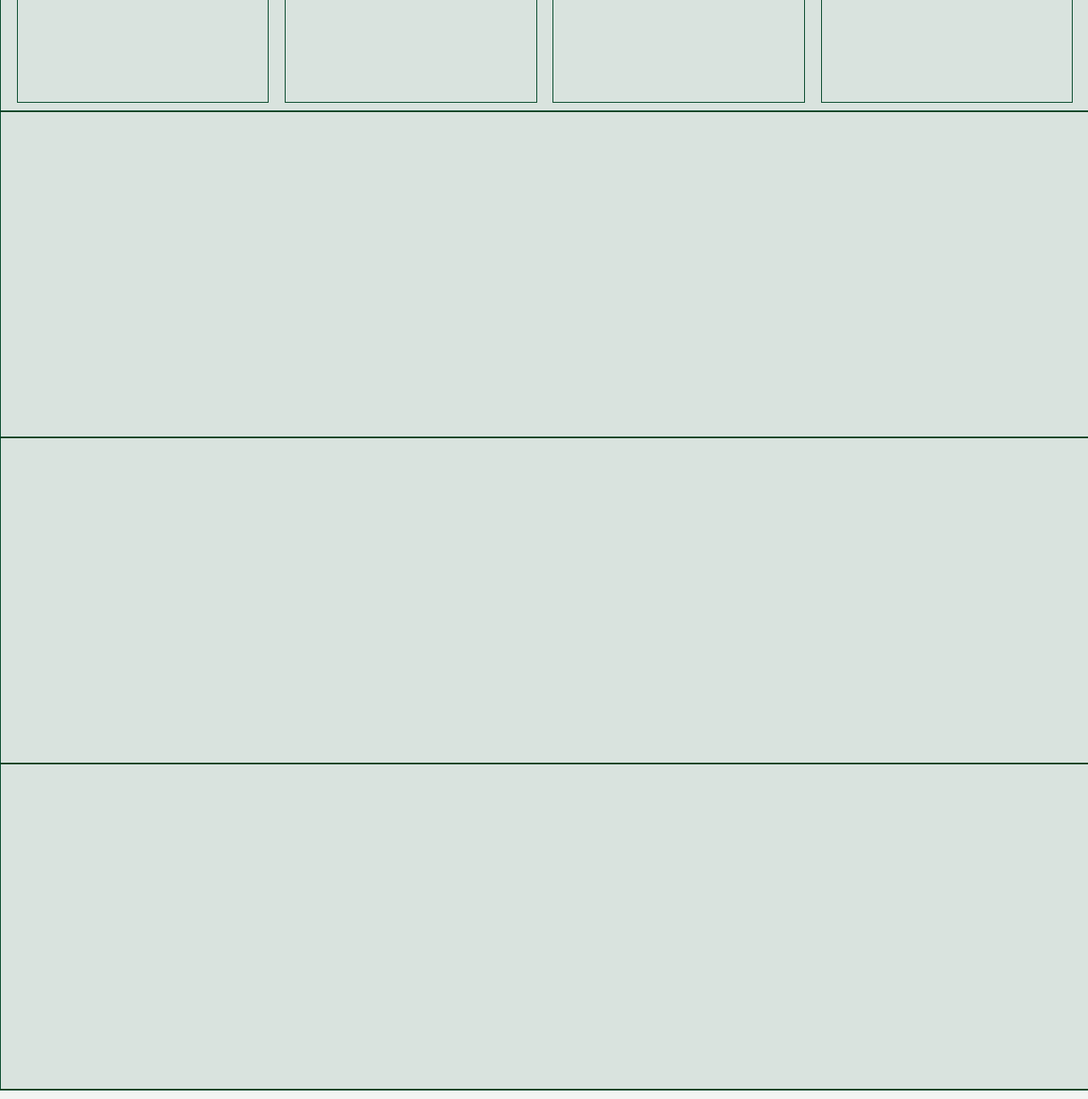
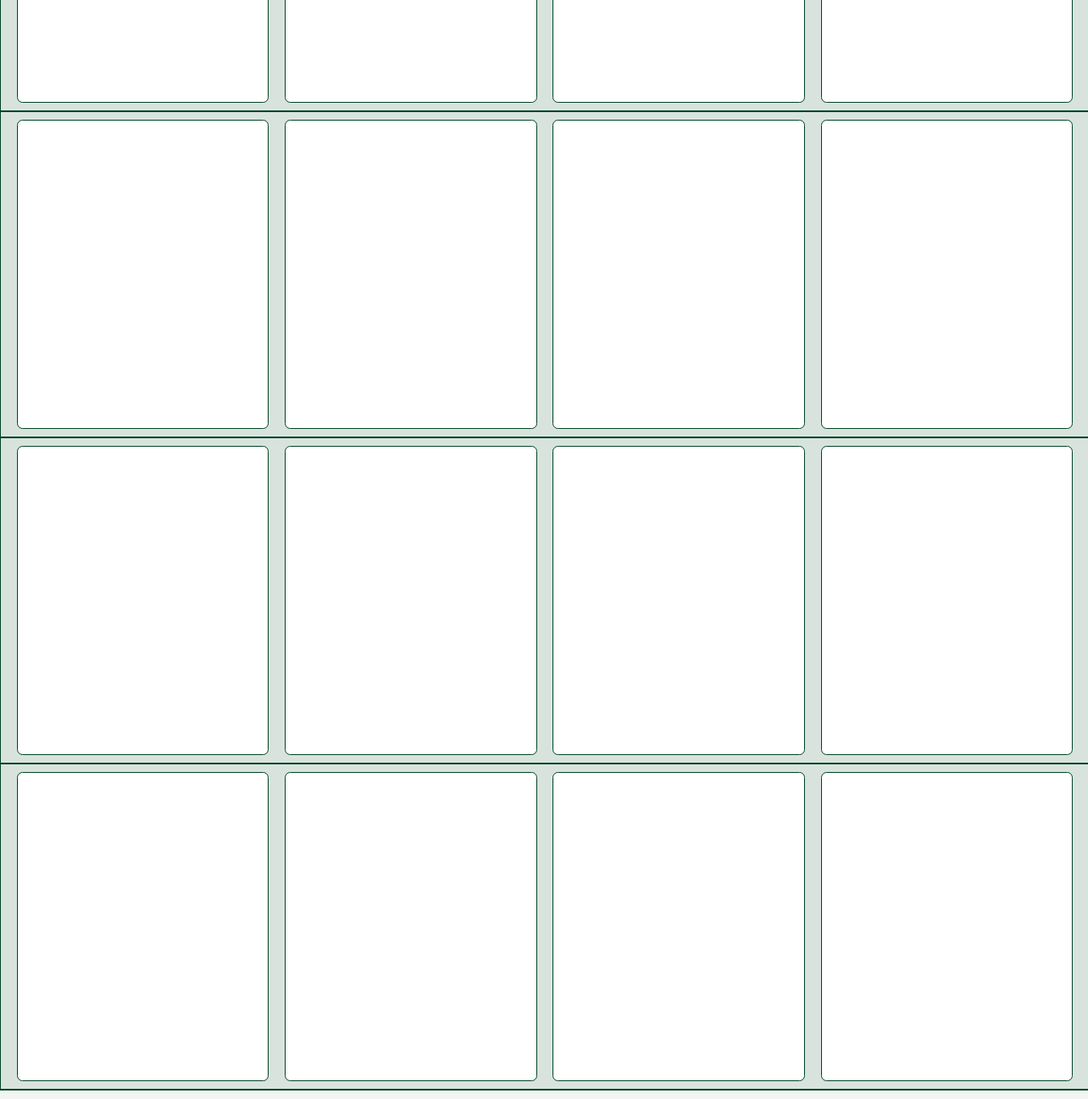
Before and after one commit to MokuaEnock/up-skill, a plain HTML site: page main_page/index.html in a window 1280 px wide. Shown: the part 480-1774 px from the top of the page at 85% size. Drawn offline with Linux system fonts and the light colour scheme.

Commit message:
create the skeleton fo the divs in the main body main page

```diff
--- a/main_page/index.html
+++ b/main_page/index.html
@@ -54,9 +54,24 @@
         <div class="sect3_cont1"></div>
         <div class="sect3_cont1"></div>
       </div>
-      <div class="sect3_cont"></div>
-      <div class="sect3_cont"></div>
-      <div class="sect3_cont"></div>
+      <div class="sect3_cont">
+        <div class="sect3_cont1"></div>
+        <div class="sect3_cont1"></div>
+        <div class="sect3_cont1"></div>
+        <div class="sect3_cont1"></div>
+      </div>
+      <div class="sect3_cont">
+        <div class="sect3_cont1"></div>
+        <div class="sect3_cont1"></div>
+        <div class="sect3_cont1"></div>
+        <div class="sect3_cont1"></div>
+      </div>
+      <div class="sect3_cont">
+        <div class="sect3_cont1"></div>
+        <div class="sect3_cont1"></div>
+        <div class="sect3_cont1"></div>
+        <div class="sect3_cont1"></div>
+      </div>
     </section>
 
     <!-- ---------------------Footer-------------------------------------- -->
--- a/main_page/style/index.css
+++ b/main_page/style/index.css
@@ -168,6 +168,8 @@ nav {
     border: #004526 thin solid;
     width: 23%;
     height: 95%;
+    border-radius: 0.5vw;
+    background-color: rgb(255, 255, 255);
 }
 
 /* ------------------Footer-------------------- */
```
